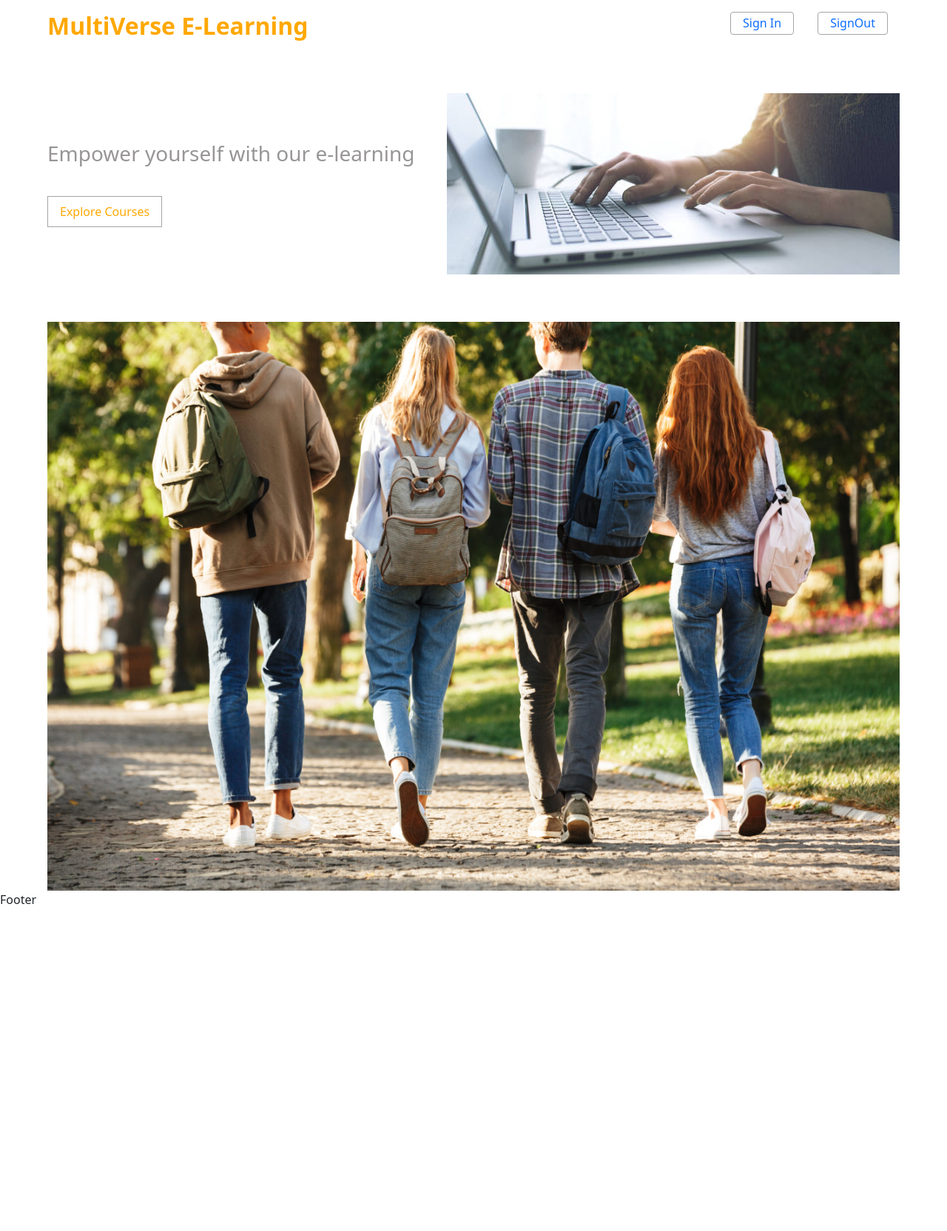
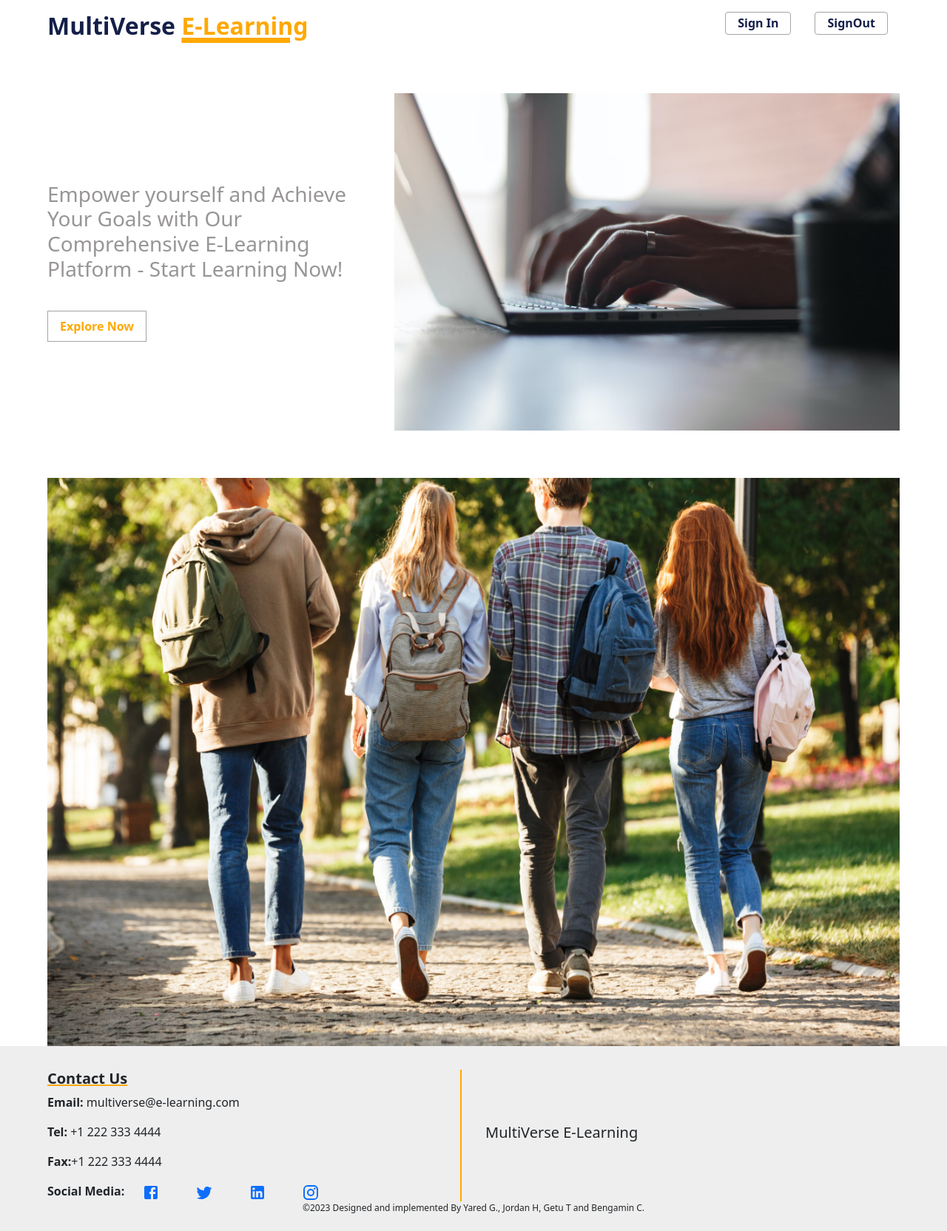
Before and after one commit to multiverse-elearning-project/multiverse-elearning-project, a React (Create React App) app in the folder client/: page / in a window 1280 px wide. Shown: the whole page at 74% size. Before the commit the page ends 1228 px from the top, so only its background shows below. Built offline with nearby package versions, Linux system fonts and the light colour scheme.

Commit message:
added a landing page layout and styles

```diff
--- a/client/package.json
+++ b/client/package.json
@@ -15,6 +15,7 @@
     "react": "^18.2.0",
     "react-bootstrap": "^2.7.0",
     "react-dom": "^18.2.0",
+    "react-icons": "^4.7.1",
     "react-router-dom": "^6.7.0",
     "react-scripts": "5.0.1",
     "web-vitals": "^2.1.4"
--- a/client/src/App.js
+++ b/client/src/App.js
@@ -1,10 +1,11 @@
-import { BrowserRouter, Routes, Route } from "react-router-dom";
+import { BrowserRouter, Routes, Route, useLocation } from "react-router-dom";
 import SignIn from "./Components/SignIn/SignIn";
 import SignUp from "./Components/SignUp/SignUp";
 import Landing from "./Pages/LandingPage/Landing";
 import DashBoard from "./Pages/DashBoard/DashBoard";
 import CourseDetail from "./Pages/CourseDetail/CourseDetail";
 import ContactUs from "./Components/ContactUs/ContactUs";
+import Modal from "./Components/Modal/Modal";
 
 function App() {
   return (
--- a/client/src/Components/DynamicData.js
+++ b/client/src/Components/DynamicData.js
@@ -5,12 +5,16 @@ export const NavLinks = [
 ];
 
 export const HeroTextx = {
-  logo: "MultiVerse E-Learning",
+  logo: "MultiVerse ",
+  logo2:"E-Learning",
   login: { name: "Sign In", link: "signin" },
   logout: { name: "SignOut", link: "signout" },
-  CTA1: "Explore Courses",
+  CTA1: "Explore Now",
   CTA2: "Contact Us",
-  heroMsg: "Empower yourself with our e-learning",
+  heroMsg: "Empower yourself and Achieve Your Goals with Our Comprehensive E-Learning Platform - Start Learning Now!",
   copyRight:
-    "2022 Designed and implemented By Yared G, Jordan H, Getu T and Bengamin C",
+    "Designed and implemented By Yared G., Jordan H, Getu T and Bengamin C.",
+    tel:'+1 222 333 4444',
+    email:"multiverse@e-learning.com",
+    fax:'+1 222 333 4444'
 };
--- a/client/src/Components/Footer/Footer.css
+++ b/client/src/Components/Footer/Footer.css
@@ -0,0 +1,31 @@
+.footer-container {
+  height: 250px;
+  background-color: #eeeeee;
+  padding: 2rem 4rem 4rem 4rem;
+}
+.footer-inner {
+  display: grid;
+  grid-template-columns: 1fr 1fr;
+  align-items: center;
+  gap: 2rem;
+}
+.footer-contact h5{
+    font-weight: bolder;
+    text-decoration:underline #ffa800;
+}
+.logotxt{
+    font-weight: bolder;
+}
+.footer-contact {
+  border-right: 2px solid #ffa800;
+}
+.footer-contact span {
+  font-weight: bold;
+}
+.footer-social .icon {
+  margin: 0 1.5rem;
+}
+.footer-container .copyrigth {
+  font-size: 0.75rem;
+  text-align: center;
+}
--- a/client/src/Components/Footer/Footer.js
+++ b/client/src/Components/Footer/Footer.js
@@ -1,10 +1,57 @@
-import React from 'react'
-import './Footer.css'
+import React from "react";
+import "./Footer.css";
+import { HeroTextx } from "../DynamicData";
+import FacebookIcon from "@mui/icons-material/Facebook";
+import TwitterIcon from "@mui/icons-material/Twitter";
+import LinkedInIcon from "@mui/icons-material/LinkedIn";
+import InstagramIcon from "@mui/icons-material/Instagram";
 
 function Footer() {
+  const thisYear = new Date().getFullYear();
+
   return (
-    <div>Footer</div>
-  )
+    <>
+      <div className="footer-container">
+        <div className="footer-inner">
+          <div className="footer-contact">
+            <h5>Contact Us</h5>
+            <p>
+              <span>Email:</span> {HeroTextx.email}
+            </p>
+            <p>
+              <span>Tel:</span> {HeroTextx.tel}
+            </p>
+            <p>
+              <span>Fax:</span>
+              {HeroTextx.fax}
+            </p>
+            <div className="footer-social">
+              <span>Social Media:</span>
+              <a href="www.facebook.com">
+                <FacebookIcon className="icon" />
+              </a>
+              <a href="www.twitter.com">
+                <TwitterIcon className="icon" />
+              </a>
+              <a href="www.linkedin.com">
+                <LinkedInIcon className="icon" />
+              </a>
+              <a href="www.instagram.com">
+                <InstagramIcon className="icon" />
+              </a>
+            </div>
+          </div>
+          <div className="logotxt">
+            <h5>{HeroTextx.logo}{HeroTextx.logo2}</h5>
+          </div>
+        </div>
+        <p className="copyrigth">
+          &#169;{thisYear > 2023 ? `2023 - ${thisYear}` : "2023"}{" "}
+          {HeroTextx.copyRight}
+        </p>
+      </div>
+    </>
+  );
 }
 
-export default Footer
+export default Footer;
--- a/client/src/Components/Modal/Modal.js
+++ b/client/src/Components/Modal/Modal.js
@@ -5,11 +5,11 @@ import CloseIcon from "@mui/icons-material/Close";
 function Modal(props, { Children }) {
   const [modalopen, setModalOpen] = useState(false);
   return (
-    <div className={`modalcontainer ${props?.modalClass}`}>
-      <div className={modalopen && props.btnClass ? props.btnClass : "closemodal"}>
+    <div className={`modalcontainer`}>
+      <div className={"closemodal"}>
         <CloseIcon />
       </div>
-      <div className={props?.childClass}>{Children}</div>
+      <div>{Children}</div>
     </div>
   );
 }
--- a/client/src/Pages/LandingPage/Landing.css
+++ b/client/src/Pages/LandingPage/Landing.css
@@ -1,48 +1,65 @@
 .authform {
   width: 50%;
 }
-.headerContainer{
+.headerContainer {
   display: flex;
   justify-content: space-between;
   margin-top: 1rem;
   padding: 0 4rem;
 }
-.logo{
+.logo {
   font-size: 2rem;
-    color: #FFA800;
-    font-weight:bolder;
+  color: #ffa800;
+  font-weight: bolder;
 }
-.headerContainer .auth-btn{
-    border: 1px solid #A7A3A3;
+#logo-int{
+    color: #141F49;
+}
+#logo-sec{
+text-decoration:#ffa800 underline 7px solid ;
+}
+.headerContainer .auth-btn {
+  border: 1px solid #a7a3a3;
   border-radius: 0.25rem;
   padding: 0.15rem 1rem;
   background: none;
   margin: 0 1rem;
+  color: #141F49;
 }
 
-.herosection{
+.herosection {
   display: flex;
   justify-content: space-between;
   align-items: center;
   margin: 4rem;
 }
 
-.headerContainer .authlink{
+.headerContainer .authlink {
   text-decoration: none;
+  color: #141F49;
+  font-weight: 600;
 }
-.herotitle{
+.herotitle {
   color: #989595;
 }
-.heroCTA{
+.heroCTA {
   background: none;
-    color:#FFA800;
-    border: 1px solid #A7A3A3;
+  color: #ffa800;
+  border: 1px solid #a7a3a3;
   padding: 0.5rem 1rem;
   margin-top: 2rem;
+  font-weight: bold;
 }
-.landingImage{
+.landingImage {
   margin: 0 4rem;
 }
-.landingImage img{
+.landingImage img {
   width: 100%;
 }
+.heroImg {
+  margin-left: 3rem;
+  max-width: 800px;
+}
+.heroImg img {
+  width: 100%;
+}
--- a/client/src/Pages/LandingPage/Landing.js
+++ b/client/src/Pages/LandingPage/Landing.js
@@ -9,7 +9,10 @@ function Landing() {
   return (
     <>
       <div className="headerContainer">
-        <h1 className="logo">{HeroTextx?.logo}</h1>
+        <h1 className="logo">
+          <span id="logo-int">{HeroTextx?.logo}</span>
+          <span id="logo-sec">{HeroTextx?.logo2}</span>
+        </h1>
         <div>
           <button className="auth-btn">
             <Link to="/signin" className="authlink">
@@ -28,8 +31,8 @@ function Landing() {
           <h3 className="herotitle">{HeroTextx?.heroMsg}</h3>
           <button className="heroCTA">{HeroTextx?.CTA1} </button>
         </div>
-        <div>
-          <img src="/heroImage1.jpeg" alt="" />
+        <div className="heroImg">
+          <img src="/heroImage2.avif" alt="" />
         </div>
       </div>
       <div className="landingImage">
@@ -38,7 +41,6 @@ function Landing() {
       <div className="authform">
         <Outlet />
       </div>
-
       <Footer />
     </>
   );
```
Also changed, not shown: client/public/heroImage2.avif (added), 1 other file (tests, documents, lock files or other folders). Lines whose indentation alone changed are shown as unchanged.
